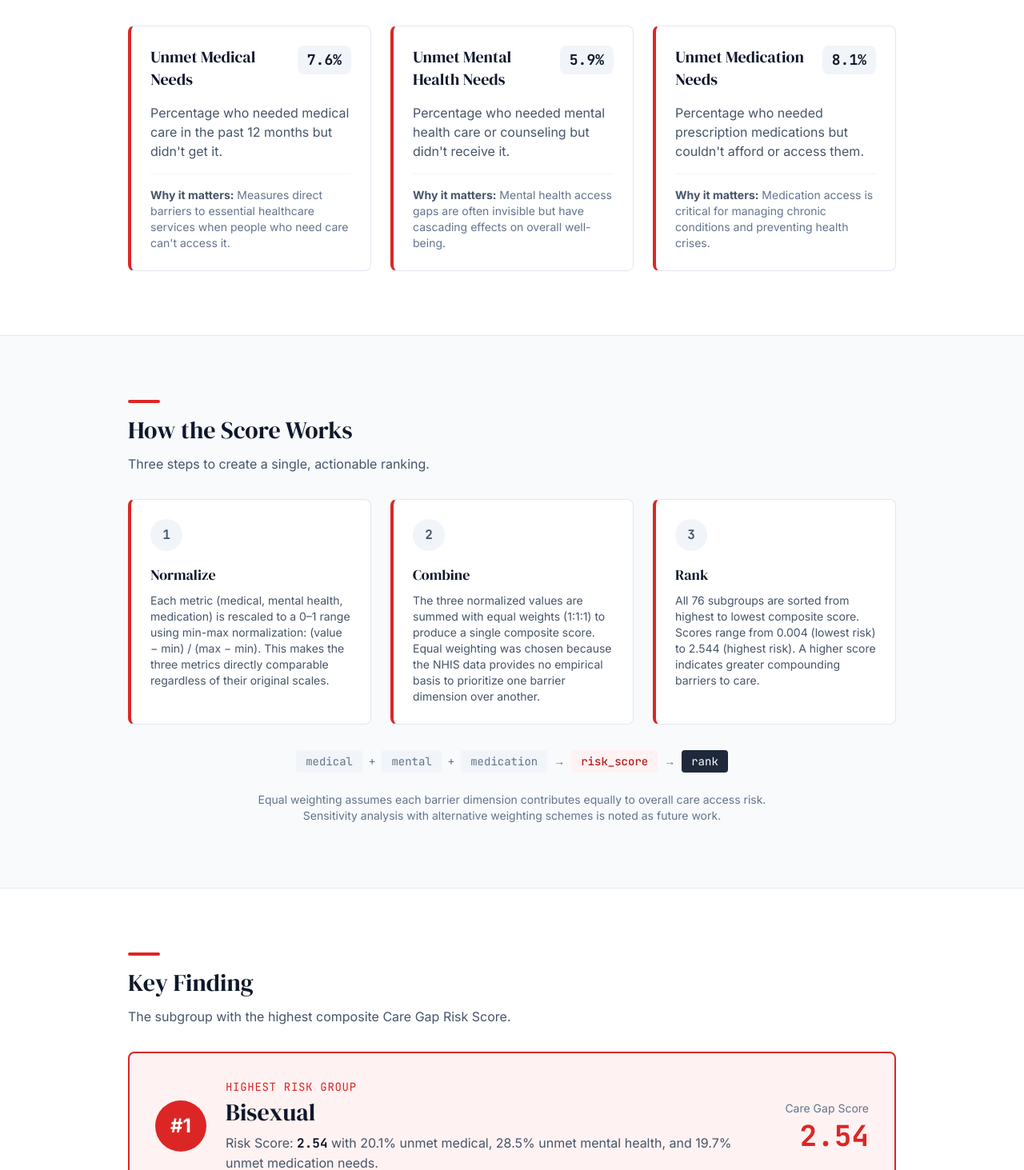
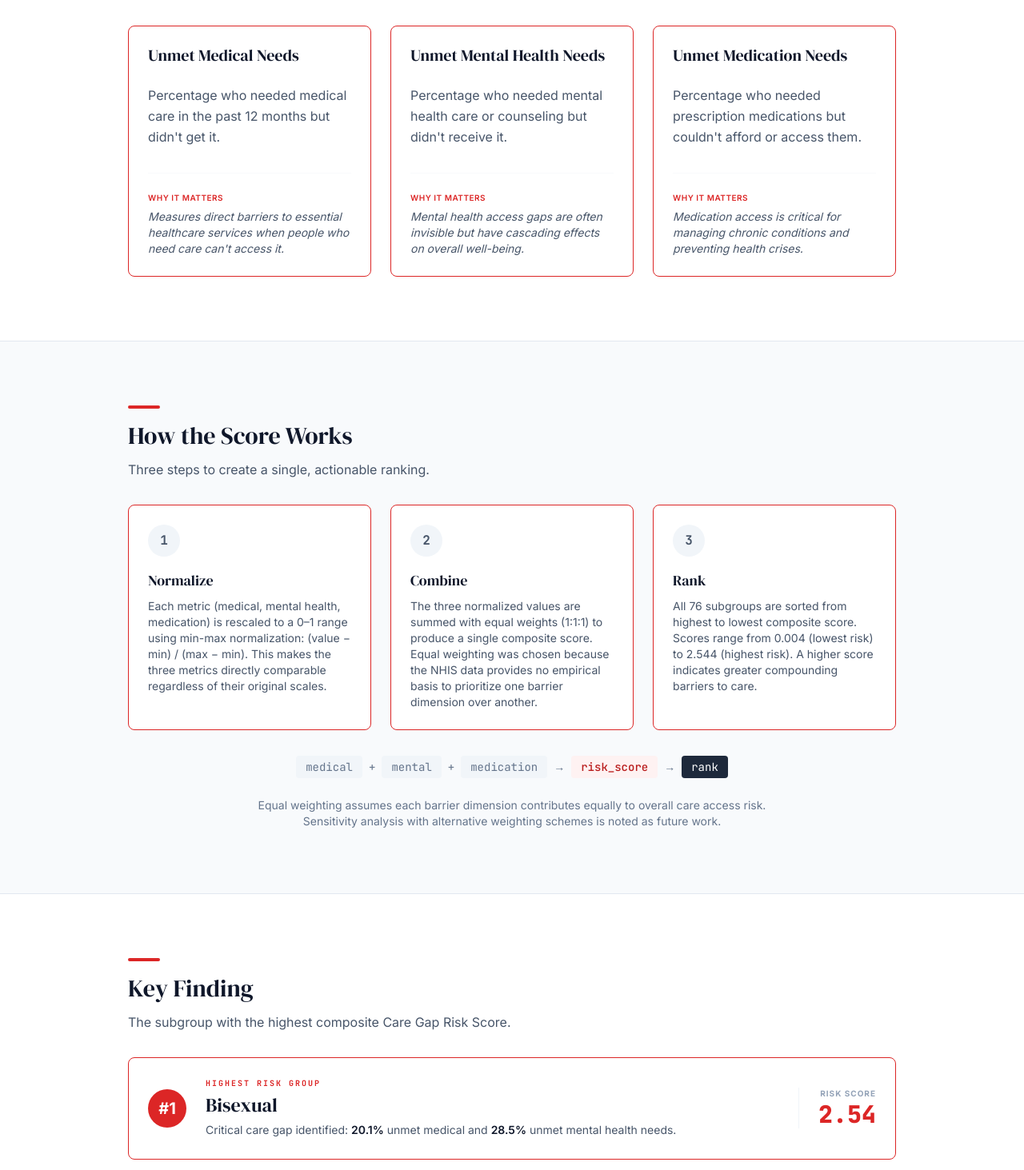
Before and after one commit to aghuge0206/dubstechdatathon26, a Next.js app: page / in a window 1280 px wide. Shown: the part 1048-2511 px from the top of the page at 80% size. Built offline with nearby package versions, Linux system fonts and the light colour scheme.

Commit message:
style: implement minimal precision-border card system and red branding accents

```diff
--- a/src/app/globals.css
+++ b/src/app/globals.css
@@ -54,14 +54,32 @@
   }
 
   .card {
-    @apply rounded-lg border border-slate-200 border-l-4 border-l-red-600 bg-white p-6;
+    @apply rounded-lg border border-red-600 bg-white p-6
+           transition-all duration-200 ease-in-out;
+  }
+
+  .card:hover {
+    @apply -translate-y-1 bg-red-50/30;
   }
 
   .card-elevated {
-    @apply rounded-lg border border-slate-200 bg-white p-6 shadow-sm;
+    @apply rounded-lg border border-red-600 bg-white p-6;
+  }
+
+  .card-secondary {
+    @apply rounded-lg border border-slate-200 bg-white p-6
+           transition-all duration-200 ease-in-out;
+  }
+
+  .card-secondary:hover {
+    @apply border-red-300;
+  }
+
+  .glass-card {
+    @apply rounded-xl border border-slate-200/60 bg-white/80 backdrop-blur-sm shadow-sm;
   }
 
   .risk-highlight {
-    @apply bg-red-50 border-2 border-red-600;
+    @apply border-red-600;
   }
 }
--- a/src/components/ui/HighlightCard.js
+++ b/src/components/ui/HighlightCard.js
@@ -2,24 +2,23 @@
 import { AnimatedSection } from "./AnimatedSection";
 
 const colorMap = {
-  teal: { border: "border-accent-teal/30", text: "text-accent-teal", bg: "bg-accent-teal/10" },
-  coral: { border: "border-accent-coral/30", text: "text-accent-coral", bg: "bg-accent-coral/10" },
-  amber: { border: "border-accent-amber/30", text: "text-accent-amber", bg: "bg-accent-amber/10" },
+  red: { border: "border-red-100", text: "text-red-600", bg: "bg-red-50/50" },
+  slate: { border: "border-slate-100", text: "text-slate-600", bg: "bg-slate-50/50" },
 };
 
-export function HighlightCard({ title, stat, description, color = "teal", delay = 0 }) {
-  const colors = colorMap[color] || colorMap.teal;
+export function HighlightCard({ title, stat, description, color = "red", delay = 0 }) {
+  const colors = colorMap[color] || colorMap.red;
 
   return (
     <AnimatedSection delay={delay}>
-      <div className={`glass-card p-6 border ${colors.border}`}>
-        <div className={`text-sm font-mono uppercase tracking-wider ${colors.text} mb-3`}>
+      <div className={`card-secondary p-8 border-l-4 ${colors.border} ${colors.bg}`}>
+        <div className={`text-xs font-mono uppercase tracking-[0.2em] ${colors.text} mb-3 font-bold`}>
           {title}
         </div>
-        <div className={`text-4xl md:text-5xl font-serif ${colors.text} mb-3`}>
+        <div className={`text-5xl font-serif ${colors.text} mb-4`}>
           {stat}
         </div>
-        <p className="text-foreground-secondary text-sm leading-relaxed">
+        <p className="text-slate-600 text-sm leading-relaxed font-medium italic">
           {description}
         </p>
       </div>
--- a/src/components/ui/InsightCard.js
+++ b/src/components/ui/InsightCard.js
@@ -22,12 +22,12 @@ const icons = {
 export function InsightCard({ title, description, icon, delay = 0 }) {
   return (
     <AnimatedSection delay={delay}>
-      <div className="glass-card p-6 h-full">
-        <div className="text-accent-teal mb-4">
+      <div className="card-secondary p-7 h-full flex flex-col">
+        <div className="text-red-600 mb-5">
           {icons[icon] || icons.shield}
         </div>
         <h3 className="font-serif text-xl text-foreground mb-3">{title}</h3>
-        <p className="text-foreground-secondary text-sm leading-relaxed">
+        <p className="text-slate-600 text-sm leading-relaxed flex-grow">
           {description}
         </p>
       </div>
--- a/src/components/ui/KeyFindingCard.js
+++ b/src/components/ui/KeyFindingCard.js
@@ -7,34 +7,32 @@ export function KeyFindingCard({ topGroup }) {
   if (!topGroup) return null;
 
   return (
-    <div className="card-elevated risk-highlight p-6 md:p-8">
+    <div className="card-elevated p-6">
       <div className="flex flex-col md:flex-row md:items-center gap-6">
         {/* Rank badge */}
         <div className="flex-shrink-0">
-          <div className="w-16 h-16 rounded-full bg-red-600 text-white flex items-center justify-center">
-            <span className="text-2xl font-bold">#1</span>
+          <div className="w-12 h-12 rounded-full bg-red-600 text-white flex items-center justify-center">
+            <span className="text-xl font-bold">#1</span>
           </div>
         </div>
 
         {/* Content */}
         <div className="flex-grow">
-          <p className="text-sm font-mono uppercase tracking-wider text-red-600 mb-1">
+          <p className="text-[10px] font-mono uppercase tracking-[0.2em] text-red-600 mb-1 font-bold">
             Highest Risk Group
           </p>
-          <h2 className="font-serif text-2xl md:text-3xl text-foreground mb-2">
+          <h2 className="font-serif text-xl md:text-2xl text-foreground mb-1 leading-tight">
             {topGroup.subgroup}
           </h2>
-          <p className="text-foreground-secondary">
-            Risk Score: <strong className="font-mono text-foreground">{topGroup.risk_score.toFixed(2)}</strong>
-            {" "} with {topGroup.medical_unmet_pct}% unmet medical, {topGroup.mental_unmet_pct}% unmet mental health,
-            and {topGroup.medication_unmet_pct}% unmet medication needs.
+          <p className="text-sm text-slate-600 leading-relaxed max-w-2xl">
+            Critical care gap identified: <span className="font-semibold text-foreground">{topGroup.medical_unmet_pct}%</span> unmet medical and <span className="font-semibold text-foreground">{topGroup.mental_unmet_pct}%</span> unmet mental health needs.
           </p>
         </div>
 
         {/* Score display */}
-        <div className="flex-shrink-0 text-right">
-          <p className="text-sm text-foreground-tertiary mb-1">Care Gap Score</p>
-          <p className="font-mono text-4xl font-bold text-red-600">
+        <div className="flex-shrink-0 text-left md:text-right border-l md:border-l border-slate-100 pl-6 md:pl-6">
+          <p className="text-[10px] uppercase tracking-widest text-slate-400 mb-0 font-bold">Risk Score</p>
+          <p className="font-mono text-3xl font-black text-red-600">
             {topGroup.risk_score.toFixed(2)}
           </p>
         </div>
--- a/src/components/ui/MetricCard.js
+++ b/src/components/ui/MetricCard.js
@@ -3,19 +3,25 @@
 /**
  * Card explaining a measured metric.
  */
-export function MetricCard({ title, value, description, why }) {
+export function MetricCard({ title, description, why }) {
     return (
-        <div className="card h-full">
-            <div className="flex items-start justify-between mb-4">
-                <h3 className="font-serif text-xl text-foreground">{title}</h3>
-                <span className="font-mono text-lg font-bold text-foreground bg-slate-100 rounded-lg px-3 py-1">{value}</span>
+        <div className="card h-full flex flex-col">
+            <div className="mb-6">
+                <h3 className="font-serif text-xl text-foreground leading-tight">{title}</h3>
             </div>
 
-            <p className="text-foreground-secondary mb-4">{description}</p>
+            <p className="text-foreground-secondary mb-8 flex-grow leading-relaxed">
+                {description}
+            </p>
 
-            <div className="pt-4 border-t border-slate-100">
+            <div className="pt-5 border-t border-slate-50">
                 <p className="text-sm text-foreground-tertiary">
-                    <strong className="text-foreground-secondary">Why it matters:</strong> {why}
+                    <strong className="text-red-600 font-semibold uppercase tracking-wider text-[10px] block mb-1">
+                        Why it matters
+                    </strong>
+                    <span className="text-slate-600 italic leading-snug">
+                        {why}
+                    </span>
                 </p>
             </div>
         </div>
--- a/src/components/ui/MetricFormula.js
+++ b/src/components/ui/MetricFormula.js
@@ -4,27 +4,27 @@ import { AnimatedSection } from "./AnimatedSection";
 export function MetricFormula({ formula }) {
   return (
     <AnimatedSection>
-      <div className="glass-card p-8">
+      <div className="card-secondary p-10">
         {/* Main formula */}
-        <div className="text-center mb-8">
-          <code className="font-mono text-lg md:text-2xl text-accent-teal">
+        <div className="text-center mb-10">
+          <code className="font-mono text-xl md:text-3xl text-red-600 bg-red-50/50 px-6 py-3 rounded-lg border border-red-100/50">
             {formula.expression}
           </code>
         </div>
 
         {/* Component breakdown */}
-        <div className="grid grid-cols-1 md:grid-cols-2 gap-4">
+        <div className="grid grid-cols-1 md:grid-cols-2 gap-6">
           {formula.components.map((comp, i) => (
             <AnimatedSection key={comp.symbol} delay={i * 0.1}>
-              <div className="flex items-start gap-3 p-4 rounded-lg bg-background-secondary/50">
-                <span className="font-mono text-accent-amber text-sm font-bold flex-shrink-0">
+              <div className="flex items-start gap-4 p-5 rounded-xl bg-slate-50 border border-slate-100/50">
+                <span className="font-mono text-red-600 text-sm font-bold flex-shrink-0 bg-white px-2 py-0.5 rounded shadow-sm">
                   w={comp.weight}
                 </span>
                 <div>
-                  <div className="font-mono text-foreground text-sm mb-1">
+                  <div className="font-mono text-foreground font-semibold text-sm mb-1.5 uppercase tracking-wide">
                     {comp.symbol}
                   </div>
-                  <div className="text-foreground-tertiary text-xs leading-relaxed">
+                  <div className="text-slate-500 text-xs leading-relaxed font-medium">
                     {comp.description}
                   </div>
                 </div>
--- a/src/components/ui/PipelineDiagram.js
+++ b/src/components/ui/PipelineDiagram.js
@@ -5,32 +5,32 @@ export function PipelineDiagram({ steps }) {
   return (
     <div className="relative">
       {/* Vertical line connecting steps */}
-      <div className="absolute left-6 top-0 bottom-0 w-px bg-gradient-to-b from-accent-teal/50 via-accent-amber/50 to-accent-coral/50 hidden md:block" />
+      <div className="absolute left-6 top-0 bottom-0 w-px bg-gradient-to-b from-red-600 via-red-300 to-transparent hidden md:block" />
 
       <div className="space-y-8">
         {steps.map((step, i) => (
           <AnimatedSection key={step.number} delay={i * 0.1}>
             <div className="flex gap-6 items-start">
               {/* Step number circle */}
-              <div className="relative z-10 flex-shrink-0 w-12 h-12 rounded-full bg-background-tertiary border border-accent-teal/30 flex items-center justify-center">
-                <span className="font-mono text-accent-teal text-sm font-bold">
+              <div className="relative z-10 flex-shrink-0 w-12 h-12 rounded-full bg-white border-2 border-red-600 flex items-center justify-center shadow-lg shadow-red-100">
+                <span className="font-mono text-red-600 text-sm font-bold">
                   {String(step.number).padStart(2, "0")}
                 </span>
               </div>
 
               {/* Content */}
-              <div className="flex-1 glass-card p-5">
+              <div className="flex-1 card-secondary p-6">
                 <h3 className="font-serif text-xl text-foreground mb-2">
                   {step.title}
                 </h3>
-                <p className="text-foreground-secondary text-sm leading-relaxed mb-3">
+                <p className="text-slate-600 text-sm leading-relaxed mb-4">
                   {step.description}
                 </p>
                 <div className="flex flex-wrap gap-2">
                   {step.tools.map((tool) => (
                     <span
                       key={tool}
-                      className="px-2 py-0.5 text-xs font-mono bg-background-secondary rounded border border-white/10 text-foreground-tertiary"
+                      className="px-2.5 py-1 text-[10px] font-mono font-bold bg-slate-50 rounded border border-slate-100 text-slate-500 uppercase tracking-wider"
                     >
                       {tool}
                     </span>
--- a/src/components/ui/StatCard.js
+++ b/src/components/ui/StatCard.js
@@ -4,10 +4,10 @@ import { AnimatedSection } from "./AnimatedSection";
 export function StatCard({ value, label, suffix = "", delay = 0 }) {
   return (
     <AnimatedSection delay={delay}>
-      <div className="glass-card p-6 text-center">
-        <div className="text-3xl md:text-4xl font-serif text-foreground mb-2">
+      <div className="card-secondary p-8 text-center">
+        <div className="text-4xl md:text-5xl font-serif text-foreground mb-3">
           {typeof value === "number" ? value.toLocaleString() : value}
-          <span className="text-accent-teal">{suffix}</span>
+          <span className="text-red-600">{suffix}</span>
         </div>
         <div className="text-sm text-foreground-tertiary uppercase tracking-wider">
           {label}
```
